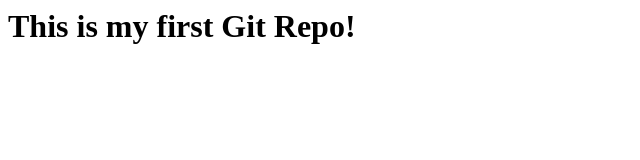
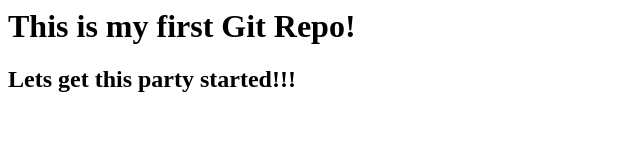
Before and after one commit to ssarks/class7, a plain HTML site: page index.html in a window 1280 px wide. Shown: the whole page, without its empty margins (0-640 px from the left). Drawn offline with Linux system fonts and the light colour scheme.

Commit message:
just created h2

```diff
--- a/index.html
+++ b/index.html
@@ -1 +1,2 @@
 <h1> This is my first Git Repo! </h1>
+<h2> Lets get this party started!!! </h2>
```
